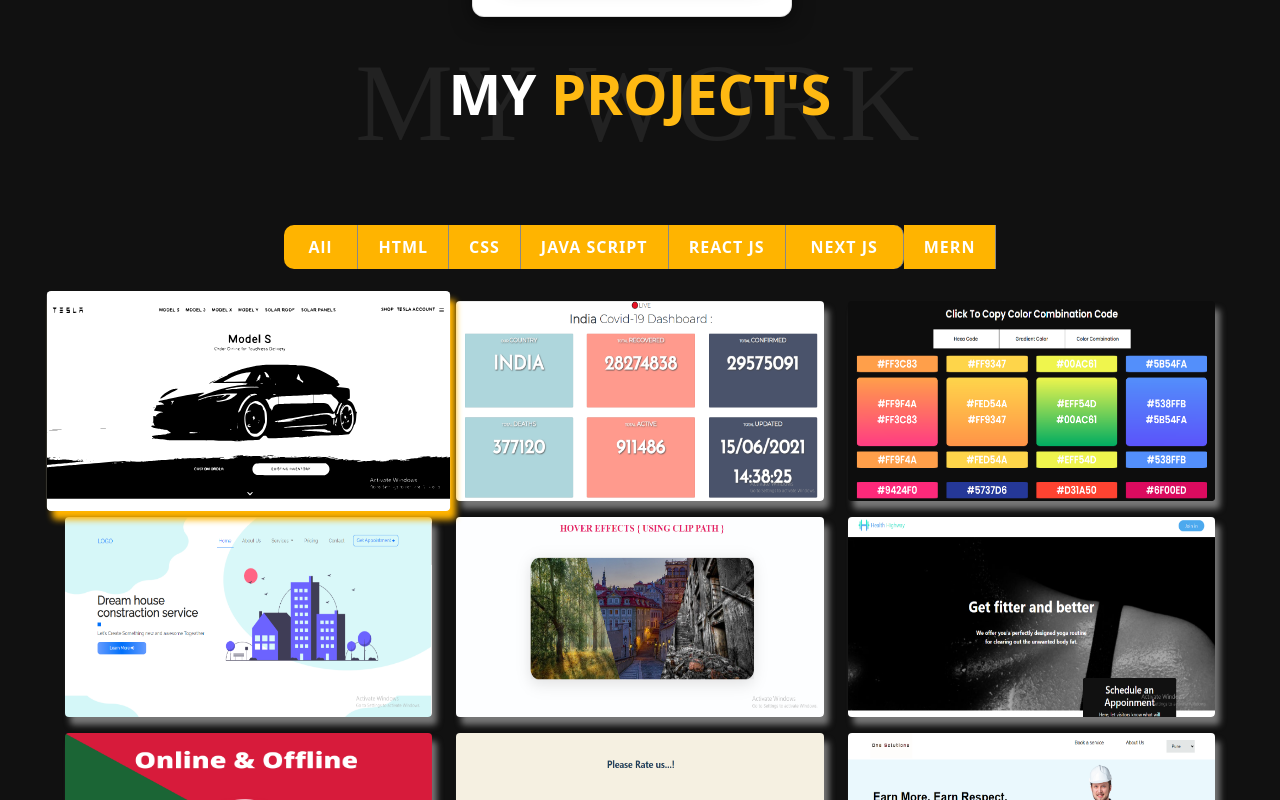
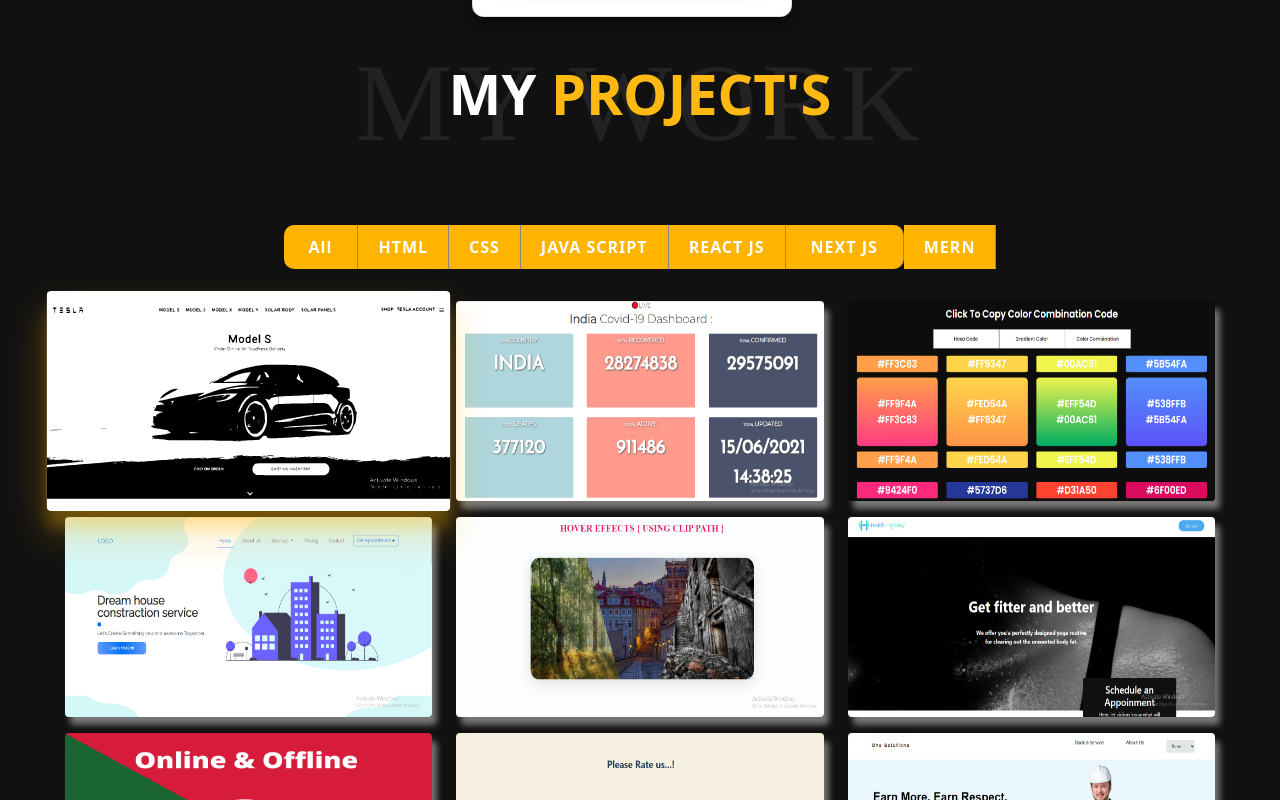
Before and after one commit to asitsi/potfolio, a React (Create React App) app: page / in a window 1280 px wide. In both pictures the pointer is over the picture 248 px from the left and 3846 px from the top of the page. Shown: the part 3446-4246 px from the top of the page. Built offline with nearby package versions, Linux system fonts and the light colour scheme; no server answers; the HTML template or start-up script is replaced by a standard one; a web font is replaced by a local one.

Commit message:
box shadow & alignment added

```diff
--- a/src/App.js
+++ b/src/App.js
@@ -14,7 +14,8 @@
       <Helmet>
         <title>Web Development & Mobile Developer Portfolio | Asit singh</title>
         <meta property="og:title" content="Potfolio: Web Development & Mobile Developer Portfolio | Projects" />
-        <meta name="description" content="Explore a diverse portfolio showcasing web development and mobile app projects by Your Name. From responsive web designs to feature-rich mobile applications, discover my expertise in front-end, back-end, and full-stack development. Get inspired and let's bring your next project to life together." />        <meta property="og:image" content="potfolio.png" />
+        <meta name="description" content="Explore a diverse portfolio showcasing web development and mobile app projects by Your Name. From responsive web designs to feature-rich mobile applications, discover my expertise in front-end, back-end, and full-stack development. Get inspired and let's bring your next project to life together." />
+        <meta property="og:image" content="potfolio.png" />
       </Helmet>
       <div className="App">
         <Home />
--- a/src/components/Projects/Project.css
+++ b/src/components/Projects/Project.css
@@ -64,7 +64,7 @@
 
 .project_img:hover {
   -webkit-box-shadow: 5px 8px 6px #ffb400;
-  box-shadow: 5px 8px 6px #ffb400;
+  box-shadow: rgba(255, 180, 0, 0.3) 0px 19px 38px, rgba(255, 180, 0, 0.22) 0px 15px 12px;;
   -webkit-transform: scale(1.1);
   -ms-transform: scale(1.1);
   transform: scale(1.1);
```
